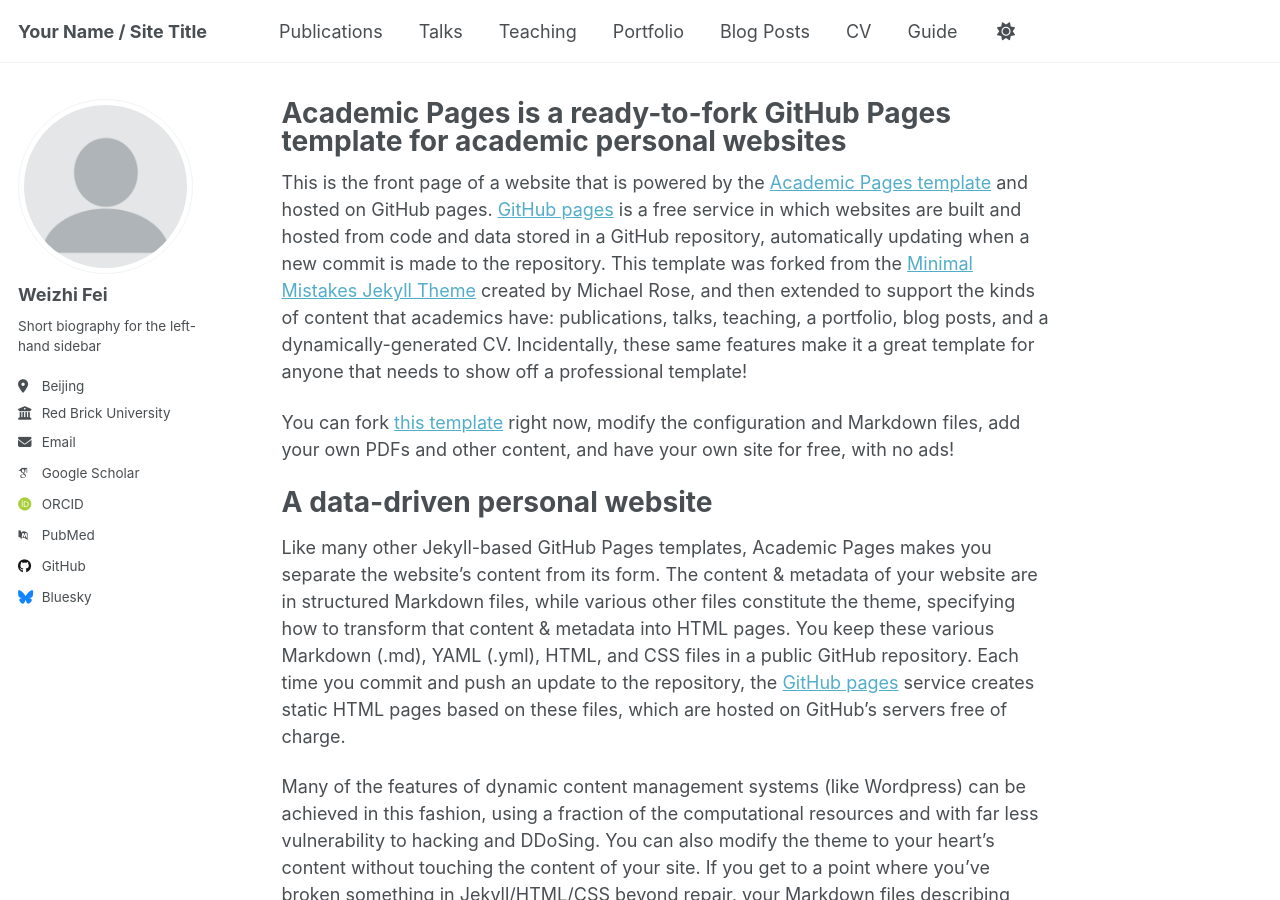
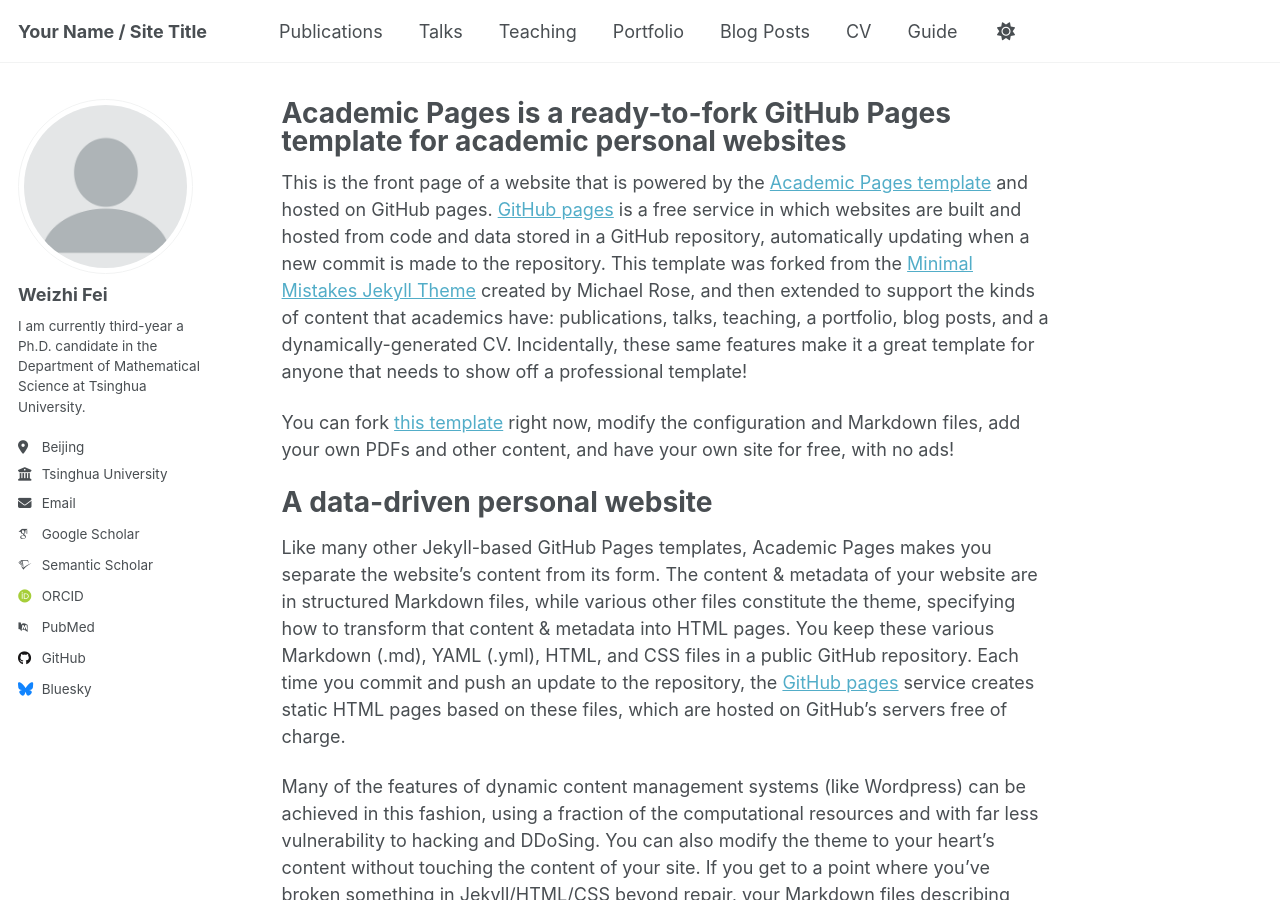
Before and after one commit to rabi-fei/rabi-fei.github.io, a Jekyll site: the page built from _pages/about.md, in a window 1280 px wide and 900 px high. Built offline with Jekyll 4.4.1, drawn with Linux system fonts in a browser that asks for light colours; some web fonts are replaced; a script that is not in the unit is left out.

Commit message:
Update _config.yml

```diff
--- a/_config.yml
+++ b/_config.yml
@@ -25,19 +25,19 @@ author:
   avatar           : "profile.png"
   name             : "Weizhi Fei"
   pronouns         : # example: "she/her"
-  bio              : "Short biography for the left-hand sidebar"
+  bio              : "I am currently third-year a Ph.D. candidate in the Department of Mathematical Science at Tsinghua University."
   location         : "Beijing"
-  employer         : "Red Brick University"
+  employer         : "Tsinghua University"
   uri              : # URL
-  email            : "none@example.org"
+  email            : "fwz22@mails.tsinghua.edu.cn"
 
   # Academic websites
   academia         : # URL
   arxiv            : # URL - Update with the correct link to your profile
-  googlescholar    : "https://scholar.google.com/citations?user=PS_CX0AAAAAJ"
+  googlescholar    : "https://scholar.google.com/citations?user=97wX854AAAAJ&hl=en"
   impactstory      : # URL
-  orcid            : "http://orcid.org/yourorcidurl"
-  semantic         : # URL
+  orcid            : "https://orcid.org/my-orcid?orcid=0009-0000-1709-1605"
+  semantic         : "https://www.semanticscholar.org/author/WeiZhi-Fei/2059612780"
   pubmed           : "https://www.ncbi.nlm.nih.gov/pubmed/?term=john+snow"
   researchgate     : # URL
   scopus           : # URL
```
